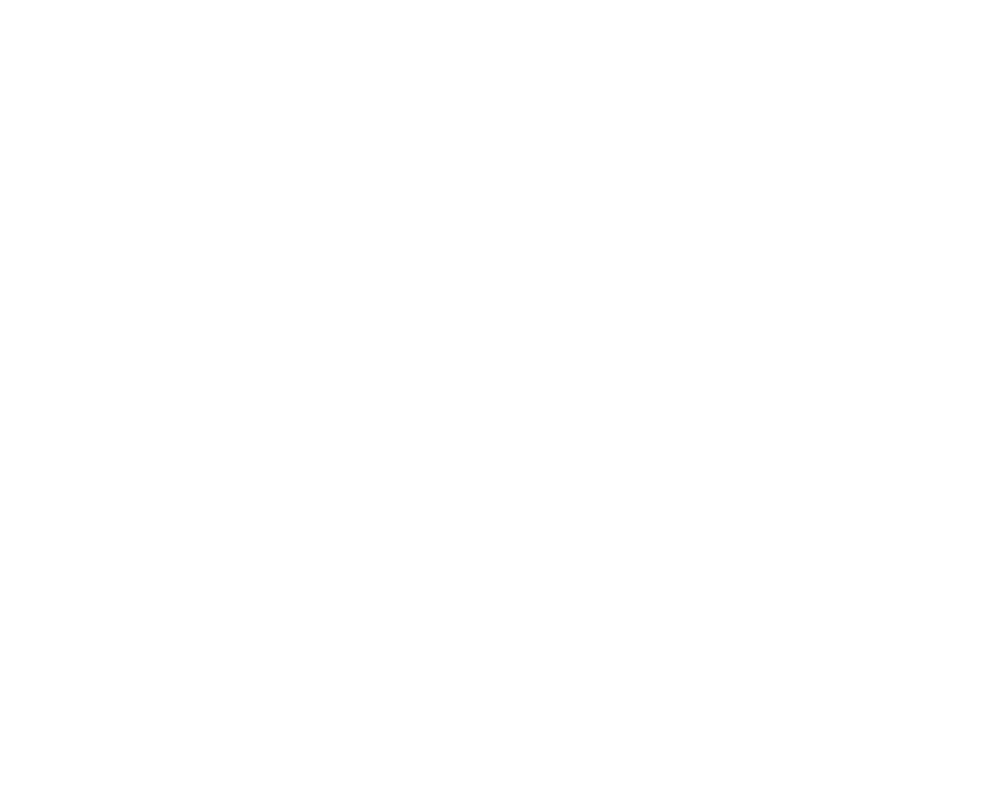
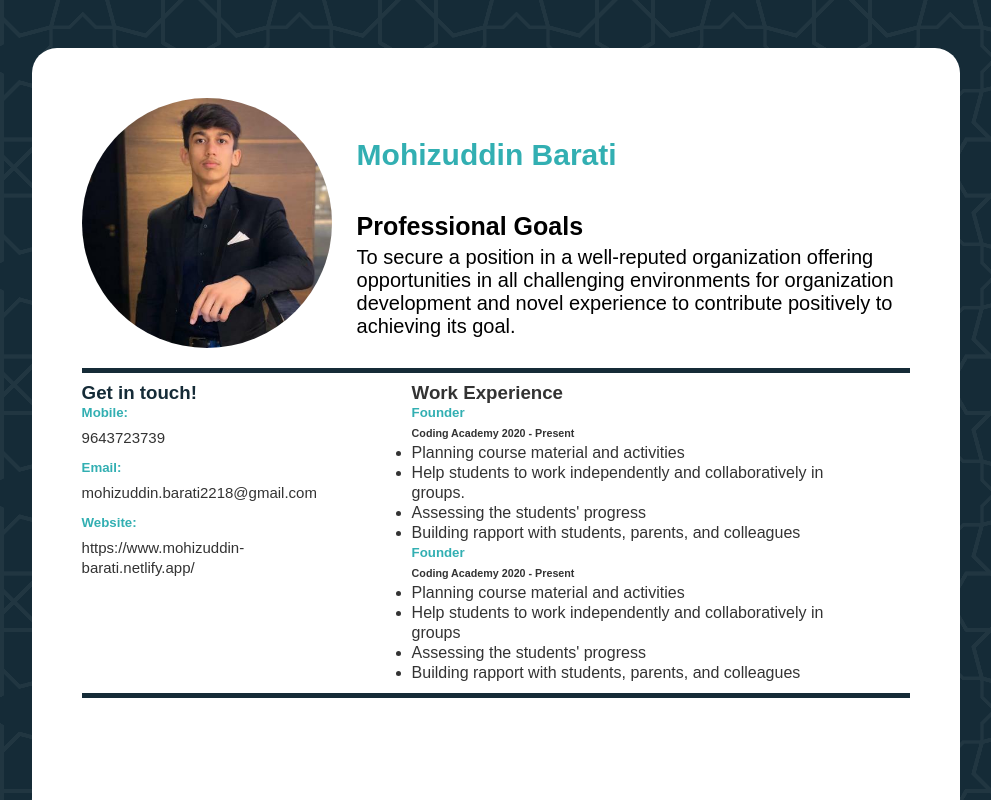
Before and after one commit to Mohizuddin/responsive-cv, a plain HTML site: page index.html in a window 1280 px wide. Shown: the top 800 px of the page, without its empty margins (144-1135 px from the left). Drawn offline with Linux system fonts and the light colour scheme.

Commit message:
modified cv design

```diff
--- a/index.html
+++ b/index.html
@@ -4,8 +4,56 @@
     <meta charset="UTF-8" />
     <meta http-equiv="X-UA-Compatible" content="IE=edge" />
     <meta name="viewport" content="width=device-width, initial-scale=1.0" />
-    <title>Document</title>
+    <title>CV</title>
     <link rel="stylesheet" href="style.css" />
   </head>
-  <body></body>
+  <body>
+    <section class="container">
+      <img class="profile" src="profile.jpg" alt="profile" />
+      <h1 class="name">Mohizuddin Barati</h1>
+      <h2>Professional Goals</h2>
+      <p>
+        To secure a position in a well-reputed organization offering
+        opportunities in all challenging environments for organization
+        development and novel experience to contribute positively to achieving
+        its goal.
+      </p>
+      <div class="line1"></div>
+      <section class="details">
+        <div class="in-touch">
+          <h3>Get in touch!</h3>
+          <h5>Mobile:</h5>
+          <p>9643723739</p>
+          <h5>Email:</h5>
+          <p>mohizuddin.barati2218@gmail.com</p>
+          <h5>Website:</h5>
+          <p>https://www.mohizuddin-barati.netlify.app/</p>
+        </div>
+        <div class="experience">
+          <h3>Work Experience</h3>
+          <h5>Founder</h5>
+          <h6>Coding Academy 2020 - Present</h6>
+          <ul>
+            <li>Planning course material and activities</li>
+            <li>
+              Help students to work independently and collaboratively in groups.
+            </li>
+            <li>Assessing the students' progress</li>
+            <li>Building rapport with students, parents, and colleagues</li>
+          </ul>
+          <h5>Founder</h5>
+          <h6>Coding Academy 2020 - Present</h6>
+          <ul>
+            <li>Planning course material and activities</li>
+            <li>
+              Help students to work independently and collaboratively in groups
+            </li>
+            <li>Assessing the students' progress</li>
+            <li>Building rapport with students, parents, and colleagues</li>
+          </ul>
+        </div>
+      </section>
+      <div class="line2"></div>
+    </section>
+  </body>
 </html>
--- a/style.css
+++ b/style.css
@@ -0,0 +1,107 @@
+:root {
+  --heading: #32afb2;
+  --background-clr: #152b37;
+}
+
+* {
+  padding: 0;
+  margin: 0;
+}
+
+body {
+  margin: 3rem;
+  font-family: sans-serif, serif;
+  background-image: url("background.png");
+  background-color: var(--background-clr);
+}
+
+.container {
+  width: 70%;
+  height: 150vh;
+  margin: 0 auto;
+  background-color: #fff;
+  padding: 50px;
+  border-radius: 25px;
+}
+
+.profile {
+  width: 250px;
+  height: 250px;
+  border-radius: 150px;
+  float: left;
+  margin-right: 25px;
+}
+
+.name {
+  color: var(--heading);
+  /* border: 1px solid red; */
+  font-size: 30px;
+  margin-top: 40px;
+}
+
+h2 {
+  margin-top: 40px;
+  font-size: 25px;
+  font-weight: 100px;
+}
+
+p {
+  font-size: 20px;
+  margin: 5px 0px 10px 0;
+  /* border: 1px solid red; */
+}
+
+.line1 {
+  height: 5px;
+  width: 100%;
+  background-color: var(--background-clr);
+  margin-top: 30px;
+  display: flex;
+}
+
+.details {
+  display: flex;
+}
+
+.in-touch {
+  width: 250px;
+  color: #333;
+  margin-top: 10px;
+  line-height: 20px;
+}
+
+.in-touch p {
+  font-size: 15px;
+}
+
+.in-touch h3 {
+  color: var(--background-clr);
+}
+
+.in-touch h5 {
+  color: var(--heading);
+}
+
+.experience {
+  width: 490px;
+  color: #333;
+  margin: 10px 0px 0px 80px;
+  line-height: 20px;
+  /* border: 1px solid red; */
+}
+
+.experience h5 {
+  color: var(--heading);
+}
+
+.experience ul {
+  padding-right: 50px;
+}
+
+.line2 {
+  height: 5px;
+  width: 100%;
+  background-color: var(--background-clr);
+  margin-top: 10px;
+  display: flex;
+}
```
Also changed, not shown: background.png (added), profile.jpg (added).
